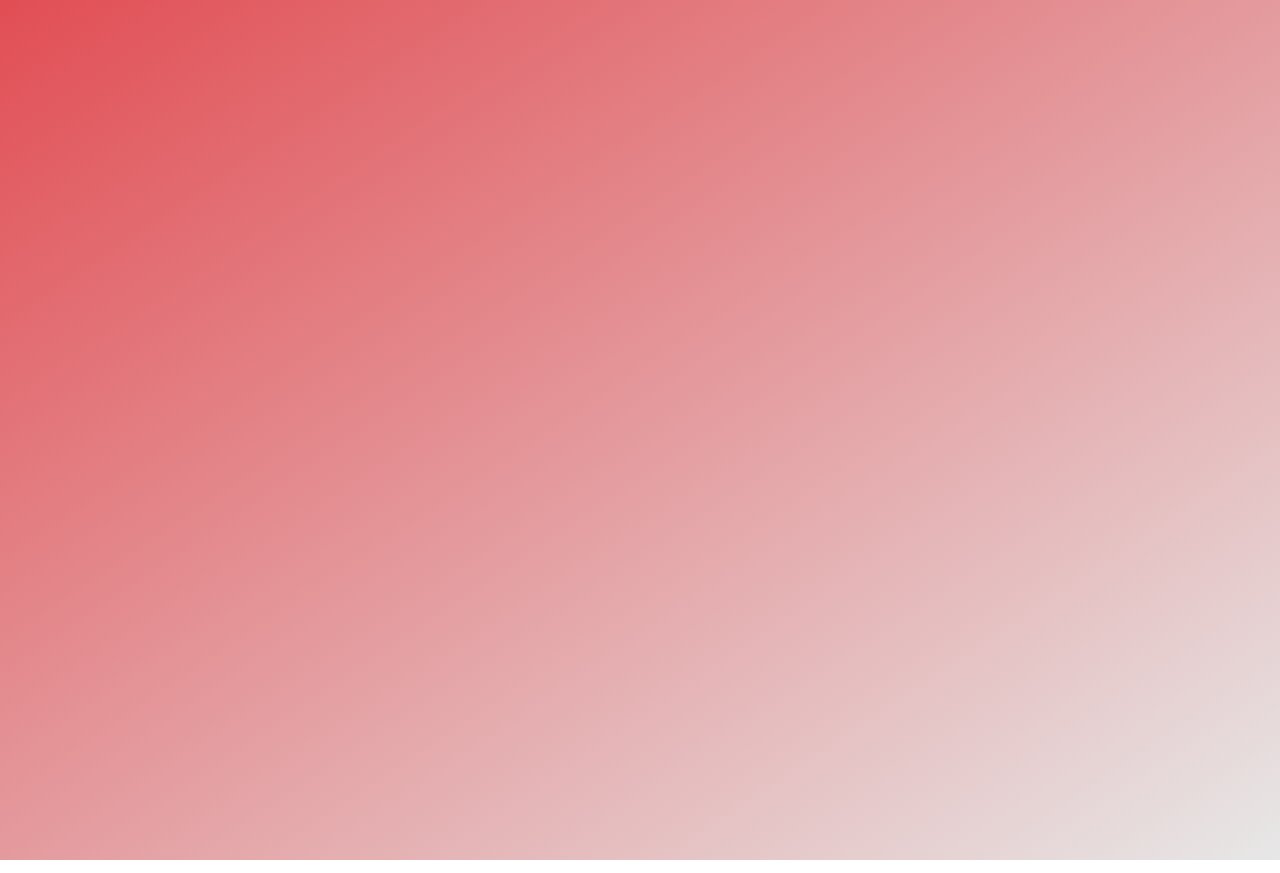
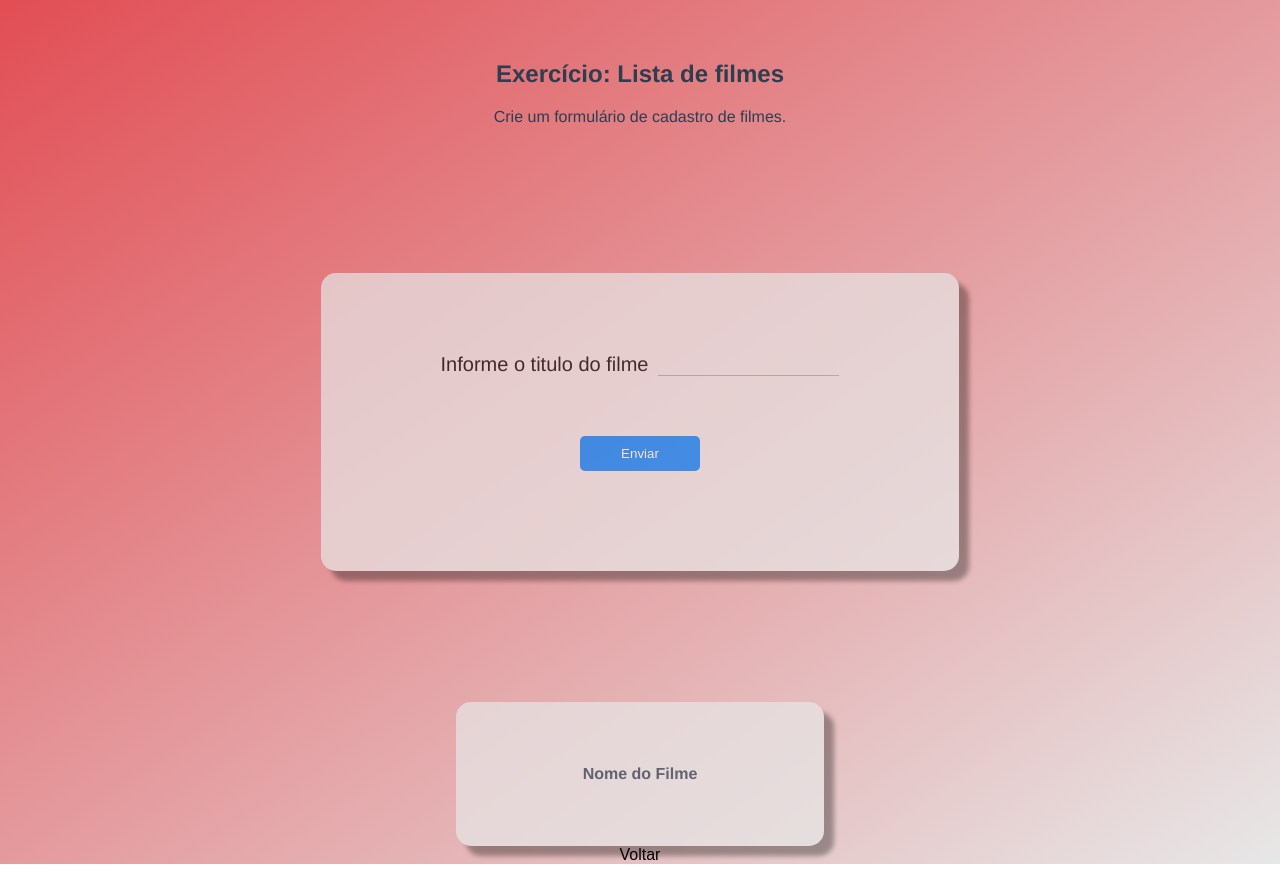
Before and after one commit to Biamah/Exercices, a Vue app: page /exercicio-4 in a window 1280 px wide. Before the commit this address had no page. Built offline with nearby package versions, Linux system fonts and the light colour scheme.

Commit message:
feat: realiza exercício 4

```diff
--- a/src/App.vue
+++ b/src/App.vue
@@ -28,7 +28,7 @@ export default {
 body {
   background-image: linear-gradient(to bottom right, var(--primary-color), var(--second-color));
   background-repeat: no-repeat;
-  overflow: hidden;
+  /* overflow: hidden; */
   margin: 0;
   min-height: 100vh;
 }
--- a/src/components/Form.vue
+++ b/src/components/Form.vue
@@ -1,16 +1,12 @@
 <template>
-  <form @submit="handleSubmit">
+  <form>
       <slot />
   </form>
 </template>
 
 <script>
 export default {
-    methods: {
-        handleSubmit(e) {
-            this.$emit('submit', e)
-        }
-    }
+
 }
 </script>
 
--- a/src/main.js
+++ b/src/main.js
@@ -5,12 +5,14 @@ import Home from './views/Home'
 import Exercicio1 from './views/Exercicio1'
 import Exercicio2 from './views/Exercicio2'
 import Exercicio3 from './views/Exercicio3'
+import Exercicio4 from './views/Exercicio4'
 
 const routes = [
     { path: '/', component: Home },
     { path: '/exercicio-1', component: Exercicio1 },
     { path: '/exercicio-2', component: Exercicio2 },
-    { path: '/exercicio-3', component: Exercicio3 }
+    { path: '/exercicio-3', component: Exercicio3 },
+    { path: '/exercicio-4', component: Exercicio4 }
 ]
 
 const router = createRouter({
--- /dev/null
+++ b/src/views/Exercicio4.vue
@@ -0,0 +1,86 @@
+<template>
+  <div>
+    <h2>Exercício: Lista de filmes</h2>
+
+    <p>Crie um formulário de cadastro de filmes.</p>
+
+    <Form @submit="addMovie">
+      <Container>
+        <div class="content">
+          <Label for="title">Informe o titulo do filme</Label>
+          <Input type="text" id="title" v-model="name"/>
+        </div>
+
+        <Button>Enviar</Button>
+      </Container>
+    </Form>
+
+    <Container>
+      <table>
+        <tr>
+          <th></th>
+          <th>Nome do Filme</th>
+          <th></th>
+        </tr>
+        <tr v-for="(movie, index) in movies" :key="index">
+          <td>{{ index + 1 }}</td>
+          <td>{{ movie }}</td>
+          <td><Button @click="deleteMovie(index)">Delete</Button></td>
+        </tr>
+      </table>
+    </Container>
+
+    <Button link="/" :outline="true">Voltar</Button>
+  </div>
+</template>
+
+<script>
+import Form from '../components/Form.vue'
+import Container from '../components/Container.vue'
+import Label from '../components/Label.vue'
+import Input from '../components/Input.vue'
+import Button from '../components/Button.vue'
+
+export default {
+  components: {
+    Form,
+    Container,
+    Label,
+    Input,
+    Button
+  },
+  data: function(){
+    return {
+      movies: [],
+      name: ''
+    }
+  },
+  created(){
+    this.loadMovies();
+  },
+  methods: {
+    addMovie(e){
+      e.preventDefault();
+      this.movies.push(this.name);
+      this.saveMovies();
+    },
+    saveMovies(){
+      window.localStorage.setItem('movies', JSON.stringify(this.movies));
+    },
+    loadMovies(){
+      const movies = window.localStorage.getItem('movies');
+      this.movies = JSON.parse(movies);
+    },
+    deleteMovie(index){
+      this.movies = this.movies.filter((item, i) => i !== index);
+      this.saveMovies();
+    }
+  }
+}
+</script>
+
+<style lang="scss">
+.content {
+    margin: 20px 0;
+}
+</style>
--- a/src/views/Home.vue
+++ b/src/views/Home.vue
@@ -6,6 +6,7 @@
           <li><router-link to="/exercicio-1">Soma dos números</router-link></li>
           <li><router-link to="/exercicio-2">Metros para milimetros</router-link>></li>
           <li><router-link to="/exercicio-3">Converter para segundos</router-link></li>
+          <li><router-link to="/exercicio-4">Mini Cadastro</router-link></li>
       </ol>
   </div>
 </template>
```
